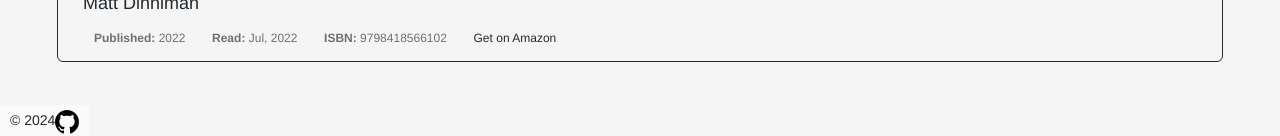
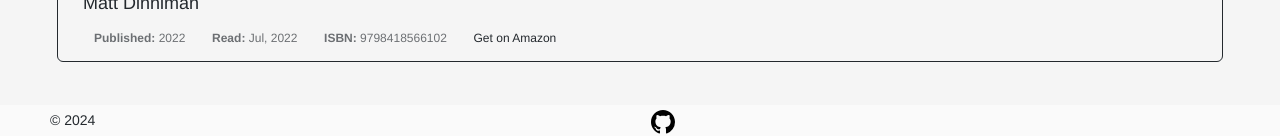
Before and after one commit to GerhardOfRivia/GerhardOfRivia.github.io, a Jekyll site: the page built from index.md, in a window 1280 px wide. Shown: the part 761-897 px from the top of the page. Built offline with Jekyll 4.4.1, drawn with Linux system fonts in a browser that asks for light colours; nearby versions of some CDN libraries.

Commit message:
Update styles.css

```diff
--- a/assets/styles.css
+++ b/assets/styles.css
@@ -79,6 +79,7 @@ footer {
     -webkit-box-flex: 0;
     -ms-flex: none;
     position: absolute;
+    width: 100%;
     bottom: 0;
     flex: none;
     background: var(--heading-color)
```
